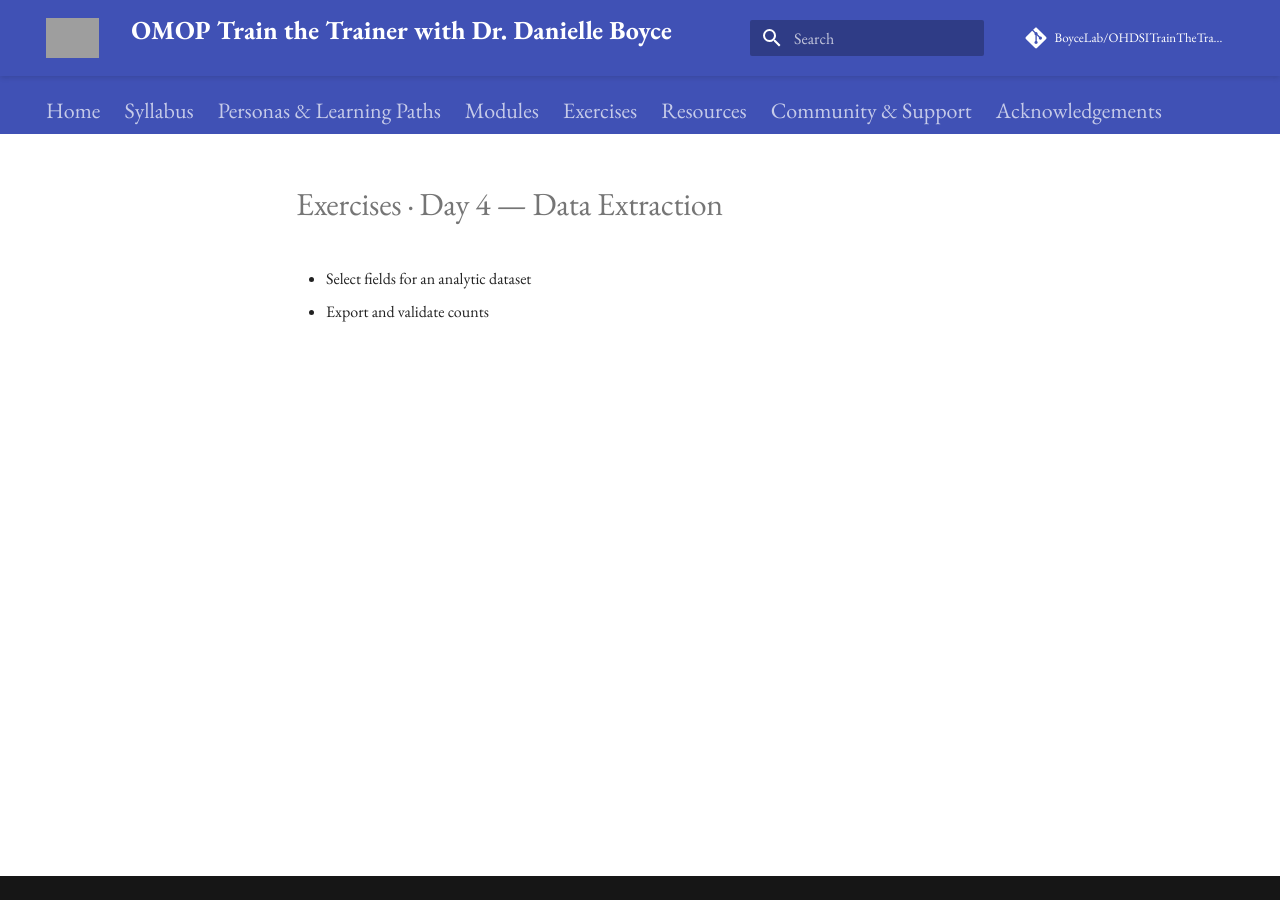
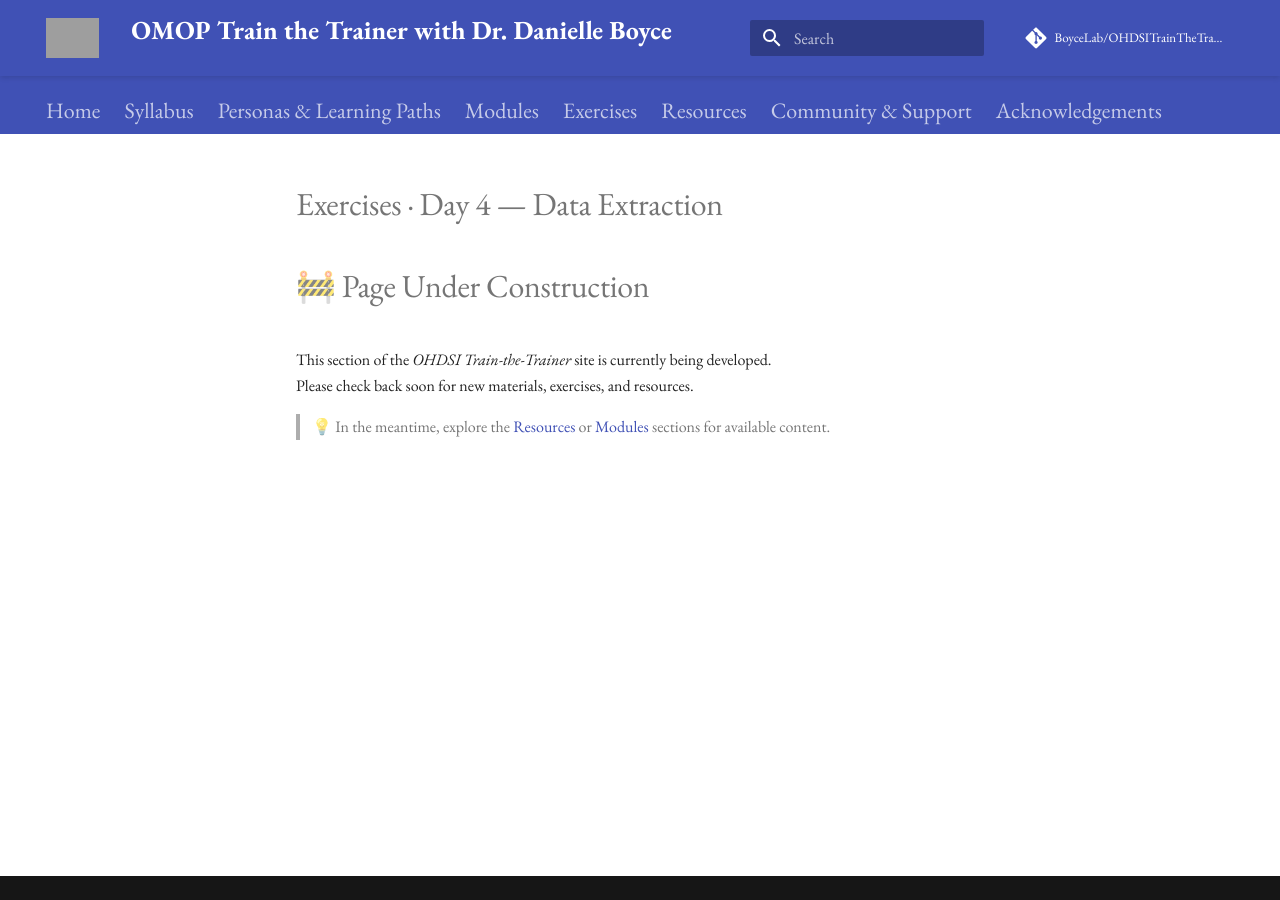
Before and after one commit to BoyceLab/OHDSITrainTheTrainer-6WK, an MkDocs documentation site: the page built from docs/exercises/day-04-extraction.md, in a window 1280 px wide. Built offline with MkDocs 1.6.1 and Material for MkDocs 9.7.7, drawn with Linux system fonts in a browser that asks for light colours; comment, search, counter and statistics services are not loaded; grey boxes are pictures that could not be loaded.

Commit message:
Update day-04-extraction.md

```diff
--- a/docs/exercises/day-04-extraction.md
+++ b/docs/exercises/day-04-extraction.md
@@ -1,3 +1,7 @@
 # Exercises · Day 4 — Data Extraction
-- Select fields for an analytic dataset
-- Export and validate counts
+# 🚧 Page Under Construction
+
+This section of the *OHDSI Train-the-Trainer* site is currently being developed.
+Please check back soon for new materials, exercises, and resources.
+
+> 💡 In the meantime, explore the [Resources](../resources.md) or [Modules](../modules/day-01-omop-cdm.md) sections for available content.
```
